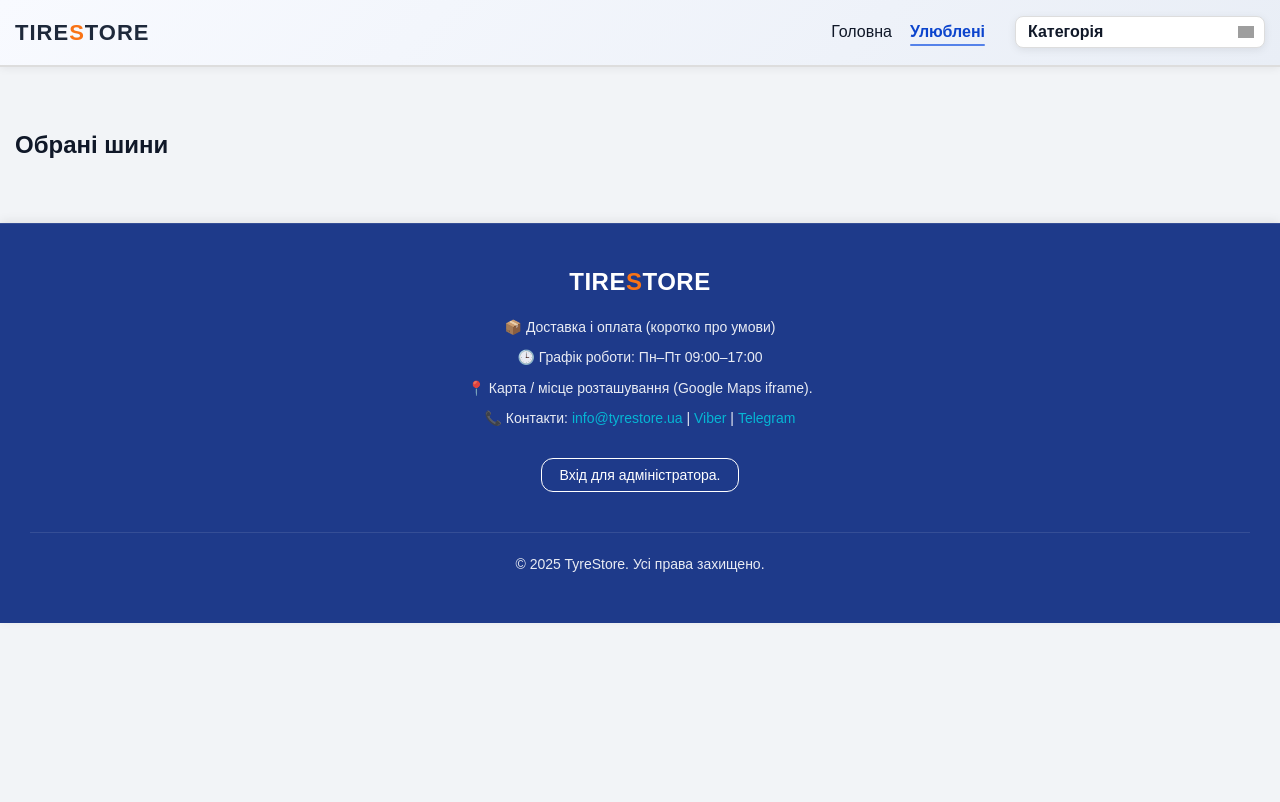
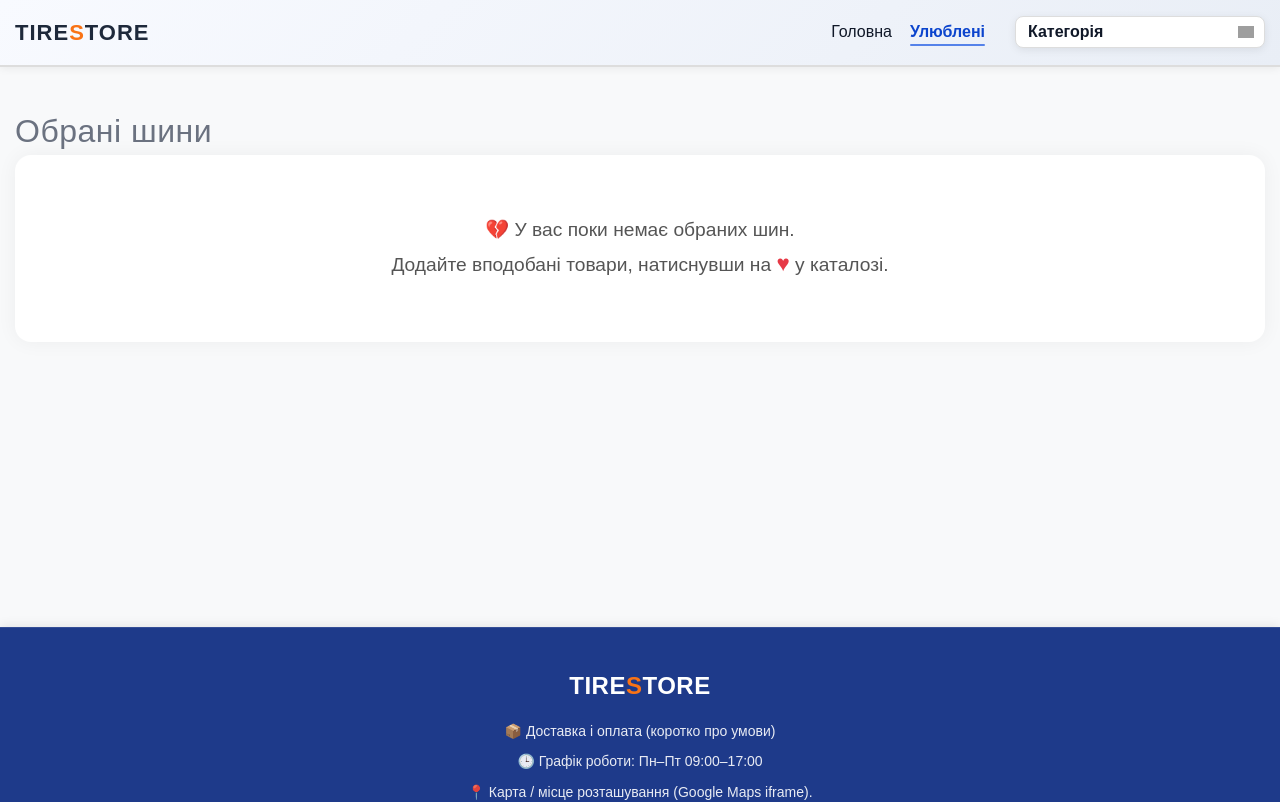
Before and after one commit to NataliaStupka/tire-store-client, a React (Vite) app: page /favorite in a window 1280 px wide. Shown: the top 802 px of the page. Built offline with nearby package versions, Linux system fonts and the light colour scheme; grey boxes are pictures that could not be loaded.

Commit message:
favorite tires, favorite page

```diff
--- a/src/components/TireItem/TireItem.jsx
+++ b/src/components/TireItem/TireItem.jsx
@@ -7,15 +7,27 @@ import {
   fetchTiresByCategory,
 } from "../../redux/tire/operations";
 import toast from "react-hot-toast";
-import { selectTireById } from "../../redux/tire/selectors";
+import {
+  selectFavoriteTires,
+  selectTireById,
+} from "../../redux/tire/selectors";
+import { addFavoriteTire, deleteFavoriteTire } from "../../redux/tire/slice";
 import { EditTireForm } from "../EditTireForm/EditTireForm";
 import { useEffect, useState } from "react";
 import Modal from "../Modal/Modal";
 import { useModal } from "../../hooks/useModal";
 import { selectUserRole } from "../../redux/auth/selectors";
+import clsx from "clsx";
+import sprite from "../../assets/sprite.svg";
 
-export const TireItem = ({
-  tire: {
+export const TireItem = ({ tire }) => {
+  const dispatch = useDispatch();
+  const tireDetails = useSelector(selectTireById); // Не використовується, якщо ініціалізуємо з props
+  const { isOpenModal, openModal, closeModal } = useModal();
+  const userRole = useSelector(selectUserRole);
+
+  // Розпаковуємо поля для зручності рендеру
+  const {
     _id,
     title,
     size,
@@ -24,12 +36,21 @@ export const TireItem = ({
     price,
     category,
     image,
-  },
-}) => {
-  const dispatch = useDispatch();
-  const tireDetails = useSelector(selectTireById); // Не використовується, якщо ініціалізуємо з props
-  const { isOpenModal, openModal, closeModal } = useModal();
-  const userRole = useSelector(selectUserRole);
+  } = tire;
+
+  // -- ♥️ --
+  const favoriteTires = useSelector(selectFavoriteTires);
+  const isFavorite = favoriteTires.some((tire) => tire._id === _id);
+
+  const handleAddFavorite = () => {
+    dispatch(addFavoriteTire(tire));
+    console.log("♥️ Favorite +", favoriteTires);
+  };
+  const handleRemoveFavorite = () => {
+    dispatch(deleteFavoriteTire(_id));
+    console.log("♥️ Favorite -", favoriteTires);
+  };
+  //=======
 
   const handleDelete = () => {
     //визначаємо в якій категорії ця шина, щоб обновити та перемалювати сторінку
@@ -67,7 +88,7 @@ export const TireItem = ({
       toast.error(`Помилка оновлення: ${err.message}`);
     }
   };
-  //переделка ;;;;;
+
   return (
     <div className={s.tireItem}>
       {/* location -  pathname, search, hash , та ін. */}
@@ -77,12 +98,7 @@ export const TireItem = ({
         state={{ from: location.pathname }}
         className={s.link}
       >
-        <img
-          src={image}
-          alt={size}
-          // style={{ width: "80px" }}
-          className={s.image}
-        />
+        <img src={image} alt={size} className={s.image} />
 
         <div className={s.info}>
           <h3>
@@ -91,6 +107,16 @@ export const TireItem = ({
           <p className={s.price}>Ціна: {price}$</p>
         </div>
       </Link>
+
+      <button
+        className={s.heart}
+        onClick={isFavorite ? handleRemoveFavorite : handleAddFavorite}
+        type="button"
+      >
+        <svg className={isFavorite ? clsx(s.svg, s.svgFavorite) : s.svg}>
+          <use href={`${sprite}#${"icon-heart"}`} />
+        </svg>
+      </button>
 
       {userRole === "admin" && (
         <div className={s.adminBtns}>
--- a/src/components/TireItem/TireItem.module.css
+++ b/src/components/TireItem/TireItem.module.css
@@ -50,6 +50,29 @@
   color: var(--accent-color);
   margin-top: 8px;
 }
+/* favorite */
+.heart {
+  position: absolute;
+  top: 16px;
+  right: 16px;
+  background-color: transparent;
+
+  &:hover,
+  &:focus {
+    box-shadow: none;
+    transform: none;
+  }
+}
+.svg {
+  width: 20px;
+  height: 20px;
+  fill: var(--color-text-secondary);
+  cursor: pointer;
+  background-color: transparent;
+}
+.svgFavorite {
+  fill: var(--accent-color);
+}
 
 /* === admin buttons === */
 .adminBtns {
--- a/src/pages/CategoryTirePage/CategoryTirePage.jsx
+++ b/src/pages/CategoryTirePage/CategoryTirePage.jsx
@@ -37,17 +37,27 @@ const CategoryTirePage = () => {
 
   return (
     <main>
+      <section className={s.section}>
         <div className="container">
-        <h2>Шини для категорії '{categoryTranslation[category]}'.</h2>
+          <h1 className={s.title}>
+            {categoryTranslation[category] || "Категорія"}
+          </h1>
 
           {isLoading ? (
+            <div className={s.loaderWrap}>
               <LoaderComponent />
+            </div>
           ) : isError ? (
-          <p>Error: {isError}</p>
+            <p className={s.errorText}>
+              Сталася помилка: <span>{isError}</span>
+            </p>
+          ) : tiresByCategory.length > 0 ? (
+            <TiresCatalog tires={tiresByCategory} />
           ) : (
-          <TiresCatalog tires={tiresByCategory} />
+            <p className={s.emptyText}>Наразі в цій категорії немає товарів.</p>
           )}
         </div>
+      </section>
     </main>
   );
 };
--- a/src/pages/CategoryTirePage/CategoryTirePage.module.css
+++ b/src/pages/CategoryTirePage/CategoryTirePage.module.css
@@ -0,0 +1,46 @@
+.section {
+  padding: 40px 0;
+  background-color: #f8f9fa;
+  min-height: 70vh;
+}
+
+.title {
+  font-size: 2rem;
+  font-weight: 700;
+  /* text-align: center; */
+  color: var(--color-text-secondary);
+  /* text-transform: uppercase; */
+  letter-spacing: 0.5px;
+}
+
+.loaderWrap {
+  display: flex;
+  justify-content: center;
+  align-items: center;
+  min-height: 300px;
+}
+
+.errorText {
+  text-align: center;
+  color: #e63946;
+  font-size: 1.1rem;
+  background-color: #fff3f3;
+  padding: 20px;
+  border-radius: 12px;
+  box-shadow: 0 0 12px rgba(0, 0, 0, 0.05);
+}
+
+.errorText span {
+  font-weight: bold;
+}
+
+.emptyText {
+  text-align: center;
+  font-size: 1.2rem;
+  color: #555;
+  background-color: #fff;
+  padding: 60px 20px;
+  border-radius: 16px;
+  box-shadow: 0 0 20px rgba(0, 0, 0, 0.05);
+  line-height: 1.6;
+}
--- a/src/pages/FavoritePage/FavoritePage.jsx
+++ b/src/pages/FavoritePage/FavoritePage.jsx
@@ -1,14 +1,29 @@
 import { useEffect } from "react";
+import { TiresCatalog } from "../../components/TiresCatalog/TiresCatalog";
+import { useSelector } from "react-redux";
+import { selectFavoriteTires } from "../../redux/tire/selectors";
+import s from "./FavoritePage.module.css";
 
 const FavoritePage = () => {
   useEffect(() => {
     document.title = "Tires Store | Selected";
   }, []);
 
+  const favoriteTires = useSelector(selectFavoriteTires);
+
   return (
-    <section style={{ padding: "60px 0px" }}>
+    <section className={s.section}>
       <div className="container">
-        <h1>Обрані шини</h1>
+        <h1 className={s.title}>Обрані шини</h1>
+        {favoriteTires.length > 0 ? (
+          <TiresCatalog tires={favoriteTires} />
+        ) : (
+          <p className={s.emptyText}>
+            💔 У вас поки немає обраних шин.
+            <br />
+            Додайте вподобані товари, натиснувши на <span>♥</span> у каталозі.
+          </p>
+        )}
       </div>
     </section>
   );
--- a/src/pages/FavoritePage/FavoritePage.module.css
+++ b/src/pages/FavoritePage/FavoritePage.module.css
@@ -0,0 +1,32 @@
+.section {
+  padding: 40px 0;
+  background-color: #f8f9fa;
+  min-height: 70vh;
+}
+
+.title {
+  font-size: 2rem;
+  font-weight: 500;
+  /* text-align: center; */
+  color: var(--color-text-secondary);
+  /* margin-bottom: 40px; */
+  letter-spacing: 0.5px;
+  /* text-transform: uppercase; */
+}
+
+.emptyText {
+  text-align: center;
+  font-size: 1.2rem;
+  color: #555;
+  background-color: #fff;
+  padding: 60px 20px;
+  border-radius: 16px;
+  box-shadow: 0 0 20px rgba(0, 0, 0, 0.05);
+  line-height: 1.6;
+}
+
+.emptyText span {
+  color: #e63946;
+  font-weight: bold;
+  font-size: 1.4rem;
+}
--- a/src/redux/store.js
+++ b/src/redux/store.js
@@ -25,9 +25,17 @@ const authPersistConfig = {
 const persistedAuthReducer = persistReducer(authPersistConfig, authReducer);
 // ---
 
+const tirePersistConfig = {
+  key: "tire",
+  storage,
+  whiteList: ["favoriteTires"], // зберігаємо тільки обране
+};
+const persistedTireReducer = persistReducer(tirePersistConfig, tiresReducer);
+// ---
+
 export const store = configureStore({
   reducer: {
-    tire: tiresReducer,
+    tire: persistedTireReducer,
     filter: filterReducer,
     auth: persistedAuthReducer,
   },
--- a/src/redux/tire/selectors.js
+++ b/src/redux/tire/selectors.js
@@ -2,6 +2,7 @@ export const selectAllTires = (state) => state.tire.items;
 export const selectTiresByCategory = (state) => state.tire.tiresByCategory;
 // export const selectTireById = (state) => state.tire.tireById?.tire || null;
 export const selectTireById = (state) => state.tire.tireById;
+export const selectFavoriteTires = (state) => state.tire.favoriteTires;
 
 export const selectIsLoading = (state) => state.tire.isLoading;
 export const selectIsError = (state) => state.tire.isError;
--- a/src/redux/tire/slice.js
+++ b/src/redux/tire/slice.js
@@ -24,15 +24,15 @@ const slice = createSlice({
   initialState,
   //action  //те що змінює локально
   reducers: {
-    addFavoriteTire: (state, action) => {
+    addFavoriteTire(state, action) {
       state.favoriteTires.push(action.payload);
     },
     deleteFavoriteTire: (state, action) => {
       state.favoriteTires = state.favoriteTires.filter(
-        (item) => item.id !== action.payload
+        (item) => item._id !== action.payload
       );
     },
-    clearTiresByCategory: (state) => {
+    clearTiresByCategory(state) {
       state.tiresByCategory = [];
     },
   },
```
Also changed, not shown: src/assets/sprite.svg. Lines whose indentation alone changed are shown as unchanged.
